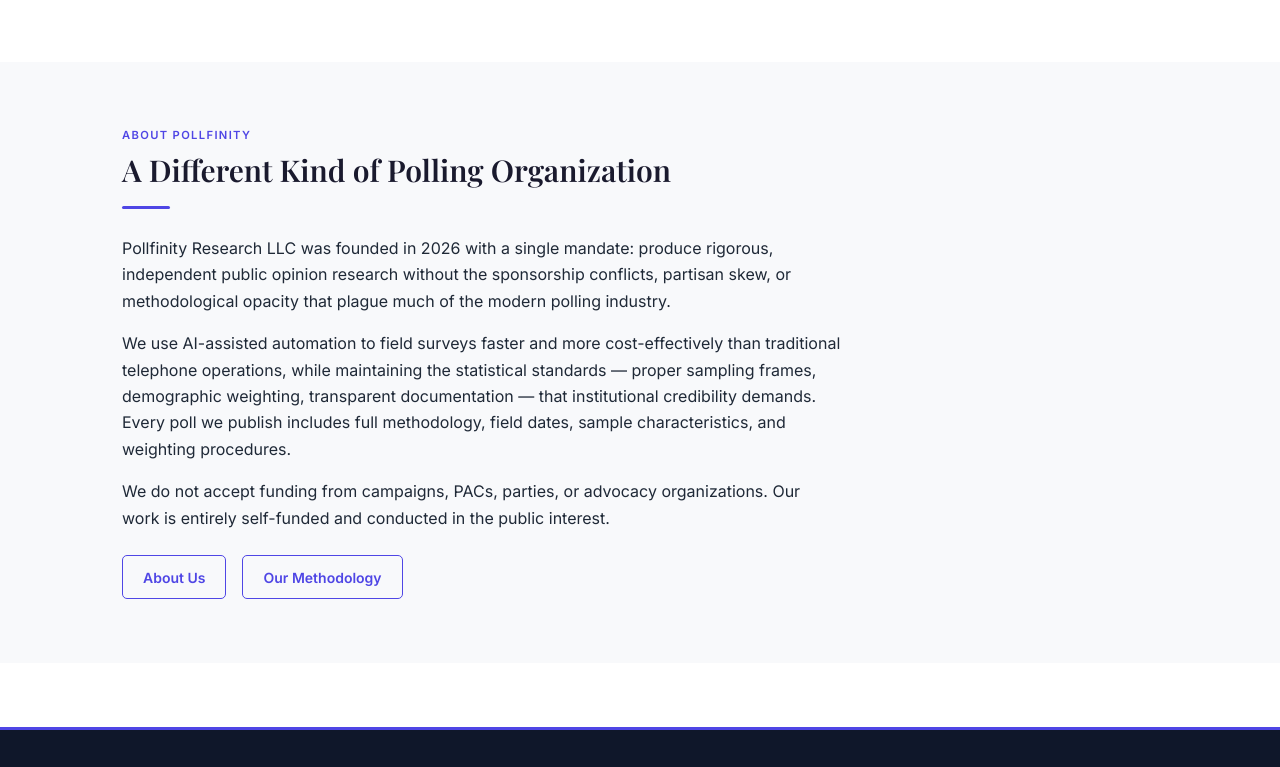
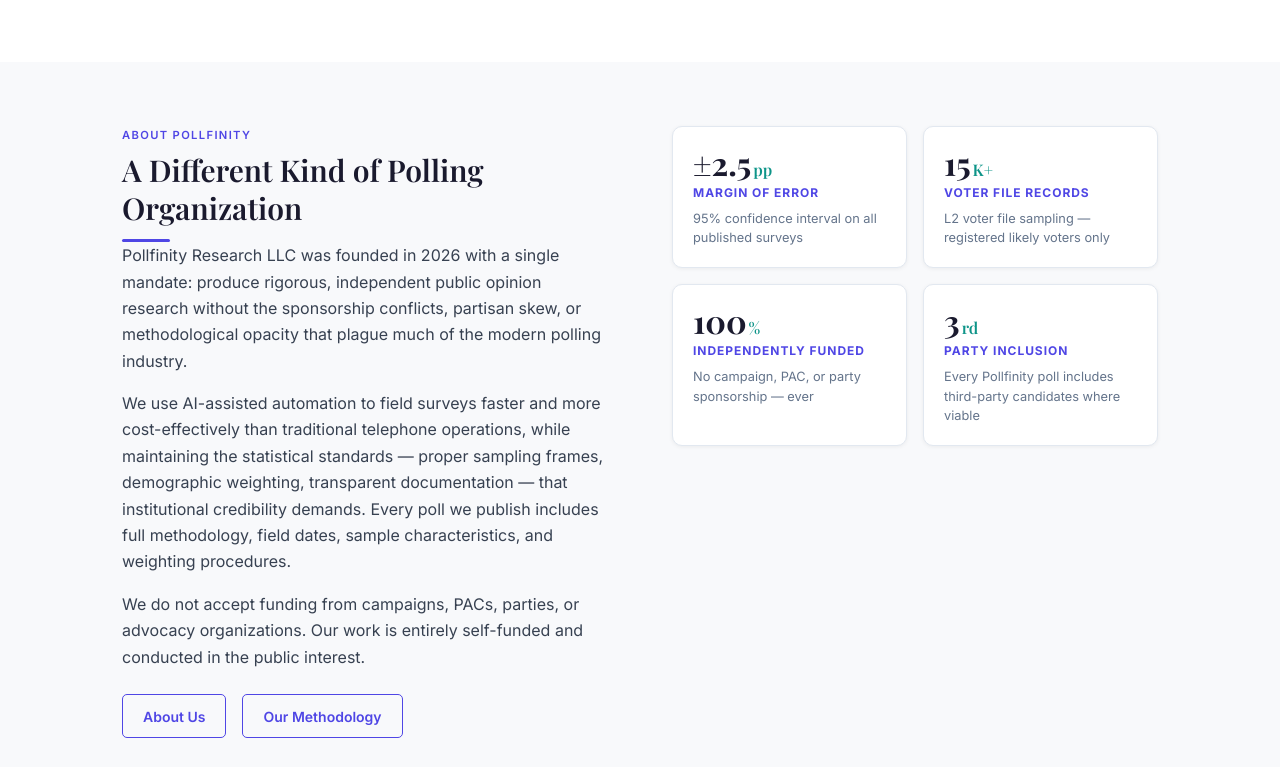
Before and after one commit to larsdmapstead/Pollfinity-site, a plain HTML site: page index.html in a window 1280 px wide. Shown: the part 1133-1900 px from the top of the page. Drawn offline with nearby package versions, Linux system fonts and the light colour scheme; a web font is replaced by a local one.

Commit message:
Improve homepage: two-column about section with stats, tighten spacing

```diff
--- a/assets/style.css
+++ b/assets/style.css
@@ -1046,3 +1046,68 @@
     position: static;
   }
 }
+
+/* ── About grid (two-column: text + stats) ── */
+.about-grid {
+  display: grid;
+  grid-template-columns: 1fr 1fr;
+  gap: 4rem;
+  align-items: start;
+}
+.about-text h2 { margin-bottom: 0.25rem; }
+.about-text p { color: #374151; margin-bottom: 1rem; }
+
+.about-stats {
+  display: grid;
+  grid-template-columns: 1fr 1fr;
+  gap: 1rem;
+}
+
+.stat-card {
+  background: #ffffff;
+  border: 1px solid #e2e8f0;
+  border-radius: 10px;
+  padding: 1.25rem;
+  box-shadow: 0 1px 4px rgba(0,0,0,0.06);
+}
+.stat-number {
+  font-family: 'Playfair Display', serif;
+  font-size: 2rem;
+  font-weight: 700;
+  color: #1a1a2e;
+  line-height: 1;
+  margin-bottom: 0.25rem;
+}
+.stat-unit {
+  font-size: 1rem;
+  font-weight: 600;
+  color: #0d9488;
+  margin-left: 2px;
+}
+.stat-label {
+  font-size: 0.75rem;
+  font-weight: 700;
+  letter-spacing: 0.08em;
+  text-transform: uppercase;
+  color: #4f46e5;
+  margin-bottom: 0.4rem;
+}
+.stat-desc {
+  font-size: 0.8rem;
+  color: #64748b;
+  line-height: 1.5;
+}
+
+/* Tighten section spacing */
+.section { padding: 4rem 0; }
+.section--alt { padding: 4rem 0; }
+
+@media (max-width: 768px) {
+  .about-grid {
+    grid-template-columns: 1fr;
+    gap: 2rem;
+  }
+  .about-stats {
+    grid-template-columns: 1fr 1fr;
+  }
+}
--- a/index.html
+++ b/index.html
@@ -90,11 +90,11 @@
 <!-- About Brief -->
 <section class="section section--alt">
   <div class="container">
-    <div class="about-brief">
+    <div class="about-grid">
+      <div class="about-text">
         <span class="section-label">About Pollfinity</span>
         <h2>A Different Kind of Polling Organization</h2>
         <div class="section-divider"></div>
-      <br>
         <p>
           Pollfinity Research LLC was founded in 2026 with a single mandate: produce rigorous,
           independent public opinion research without the sponsorship conflicts, partisan skew,
@@ -114,6 +114,29 @@
         <div style="margin-top:1.5rem; display:flex; gap:1rem; flex-wrap:wrap;">
           <a href="about.html" class="btn btn-secondary">About Us</a>
           <a href="methodology.html" class="btn btn-secondary">Our Methodology</a>
+        </div>
+      </div>
+      <div class="about-stats">
+        <div class="stat-card">
+          <div class="stat-number">±2.5<span class="stat-unit">pp</span></div>
+          <div class="stat-label">Margin of Error</div>
+          <div class="stat-desc">95% confidence interval on all published surveys</div>
+        </div>
+        <div class="stat-card">
+          <div class="stat-number">15<span class="stat-unit">K+</span></div>
+          <div class="stat-label">Voter File Records</div>
+          <div class="stat-desc">L2 voter file sampling — registered likely voters only</div>
+        </div>
+        <div class="stat-card">
+          <div class="stat-number">100<span class="stat-unit">%</span></div>
+          <div class="stat-label">Independently Funded</div>
+          <div class="stat-desc">No campaign, PAC, or party sponsorship — ever</div>
+        </div>
+        <div class="stat-card">
+          <div class="stat-number">3<span class="stat-unit">rd</span></div>
+          <div class="stat-label">Party Inclusion</div>
+          <div class="stat-desc">Every Pollfinity poll includes third-party candidates where viable</div>
+        </div>
       </div>
     </div>
   </div>
```
Lines whose indentation alone changed are shown as unchanged.
